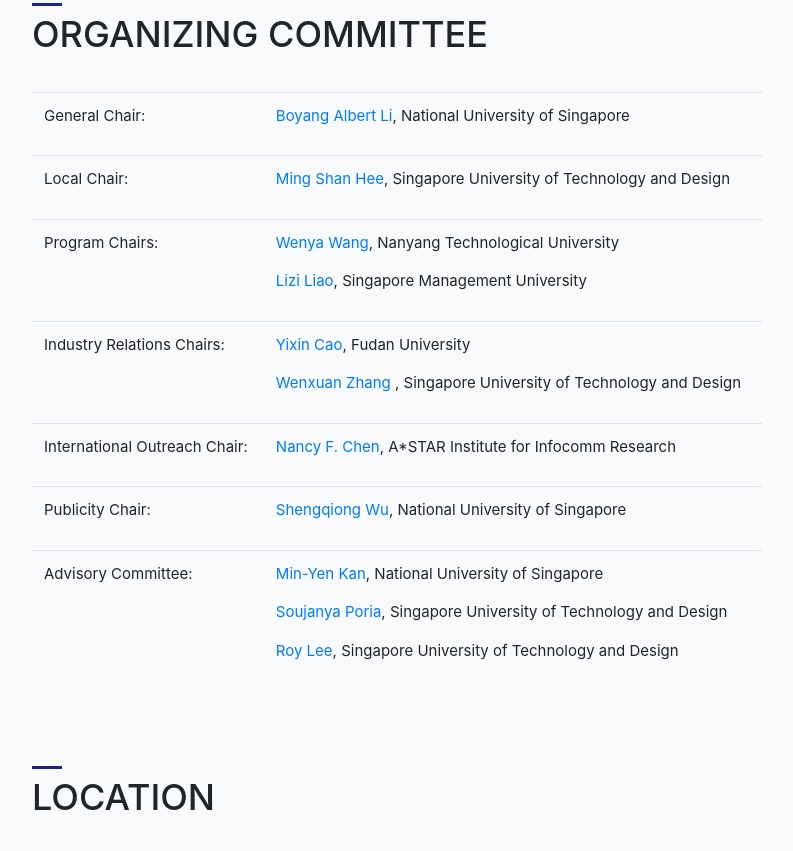
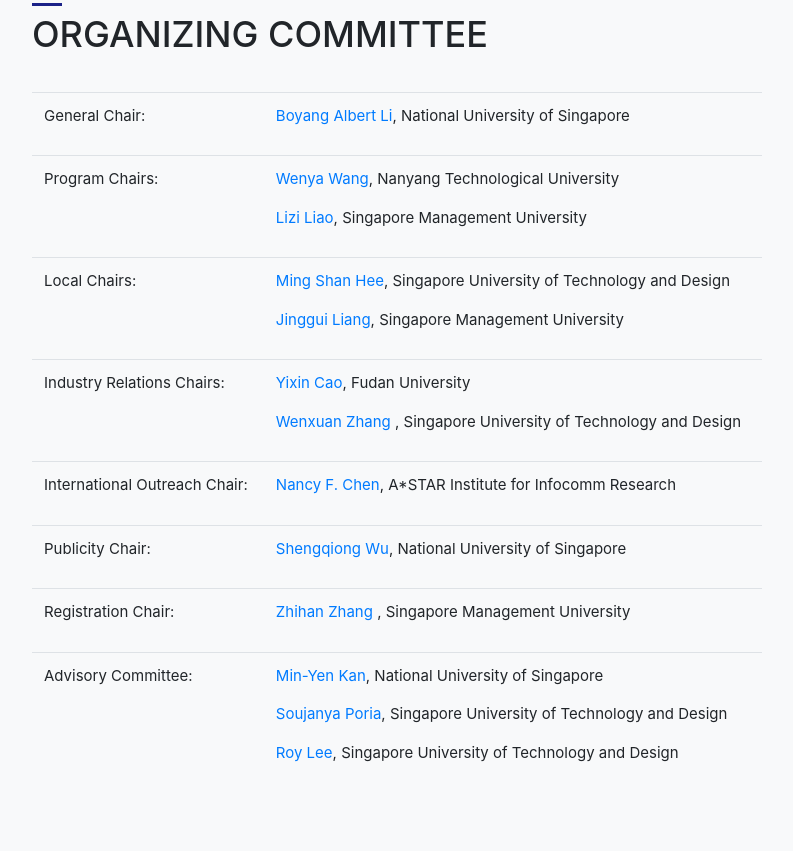
Before and after one commit to ssnlp-website/ssnlp25, a website with bundled scripts: page index.html in a window 1280 px wide. Shown: the part 2650-3501 px from the top of the page, without its empty margins (243-1036 px from the left). Built offline with nearby package versions, Linux system fonts and the light colour scheme; files whose address does not match are found by name.

Commit message:
Add files via upload

```diff
--- a/index.html
+++ b/index.html
@@ -705,16 +705,6 @@
 		                        <p><a href="http://www.boyangli.org/"> Boyang Albert Li</a>, National University of Singapore</p>
 		                    </td>
 		                </tr>
-
-		                <tr>
-		                    <td>Local Chair:</td>
-		                    <td>
-		                        <!-- <p><a href="https://scholar.google.com.sg/citations?user=4q8VxIIAAAAJ"> Ambuj Mehrish</a>, Singapore University of Technology and Design</p> -->
-		                        <p><a href="https://mingshanhee.com/"> Ming Shan Hee</a>, Singapore University of Technology and Design</p>
-		                        <!-- <p><a href="#">Gerard Christopher Yeo</a>,  National University of Singapore</p> -->
-		                    </td>
-		                </tr>
-
 		                <tr>
 		                    <td>Program Chairs:</td>
 		                    <td>
@@ -722,7 +712,15 @@
                                 <p><a href="https://liziliao.github.io/"> Lizi Liao</a>,  Singapore Management University</p>
 		                    </td>
 		                </tr>
-
+		                <tr>
+		                    <td>Local Chairs:</td>
+		                    <td>
+		                        <!-- <p><a href="https://scholar.google.com.sg/citations?user=4q8VxIIAAAAJ"> Ambuj Mehrish</a>, Singapore University of Technology and Design</p> -->
+		                        <p><a href="https://mingshanhee.com/"> Ming Shan Hee</a>, Singapore University of Technology and Design</p>
+		                        <!-- <p><a href="#">Gerard Christopher Yeo</a>,  National University of Singapore</p> -->
+                                <p><a href="https://ssnlp-website.github.io/ssnlp25/"> Jinggui Liang</a>, Singapore Management University</p>
+		                    </td>
+		                </tr>
 		                <tr>
 		                    <td>Industry Relations Chairs:</td>
 		                    <td>
@@ -737,13 +735,18 @@
 		                    </td>
 		                </tr>
 		                <tr>
-		                    <td>Publicity  Chair:</td>
+		                <td>Publicity  Chair:</td>
 		                    <td>
 		                        <!-- <p><a href="https://personal.ntu.edu.sg/wangwy/"> Wenya Wang</a>,  Nanyang Technological University</p> -->
-		                        <p><a href="https://sqwu.top/"> Shengqiong Wu</a>,  National University of Singapore</p>
+		                        <p><a href="https://sqwu.top/">Shengqiong Wu</a>,  National University of Singapore</p>
 		                    </td>
 		                </tr>
-
+		                <td>Registration Chair:</td>
+		                    <td>
+		                        <!-- <p><a href="https://personal.ntu.edu.sg/wangwy/"> Wenya Wang</a>,  Nanyang Technological University</p> -->
+		                        <p><a href="https://ssnlp-website.github.io/ssnlp25/">Zhihan Zhang </a>,  Singapore Management University</p>
+		                    </td>
+		                </tr>
 		                <tr>
 		                    <td>Advisory Committee:</td>
 		                    <td>
```
